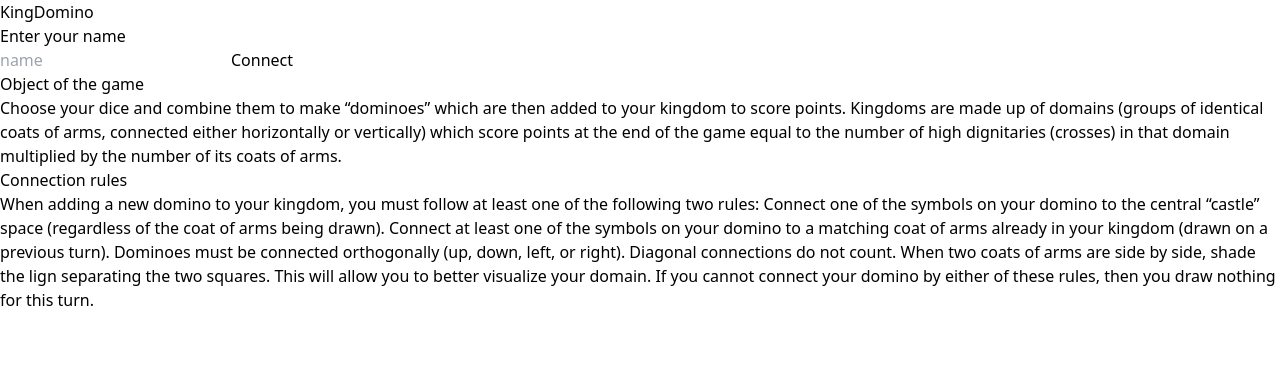
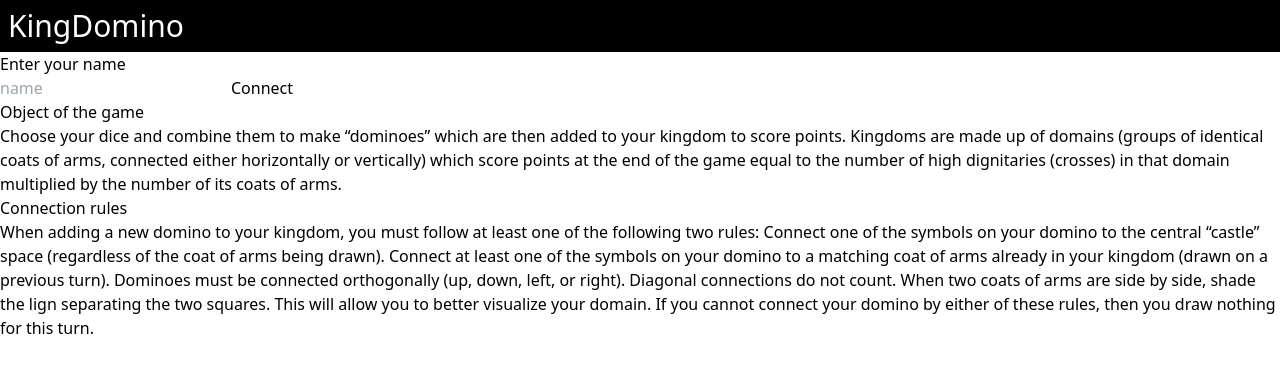
Before and after one commit to lozanov95/kingdomino, a React (Vite) app in the folder gameclient/: page / in a window 1280 px wide. Shown: the top 372 px of the page. Built offline with nearby package versions, Linux system fonts and the light colour scheme.

Commit message:
styled nav

```diff
--- a/gameclient/src/components/nav.tsx
+++ b/gameclient/src/components/nav.tsx
@@ -1,5 +1,5 @@
 function Navigation() {
-  return <nav>KingDomino</nav>;
+  return <nav className="bg-black text-white p-2 text-md lg:text-3xl">KingDomino</nav>;
 }
 
 export default Navigation;
```
